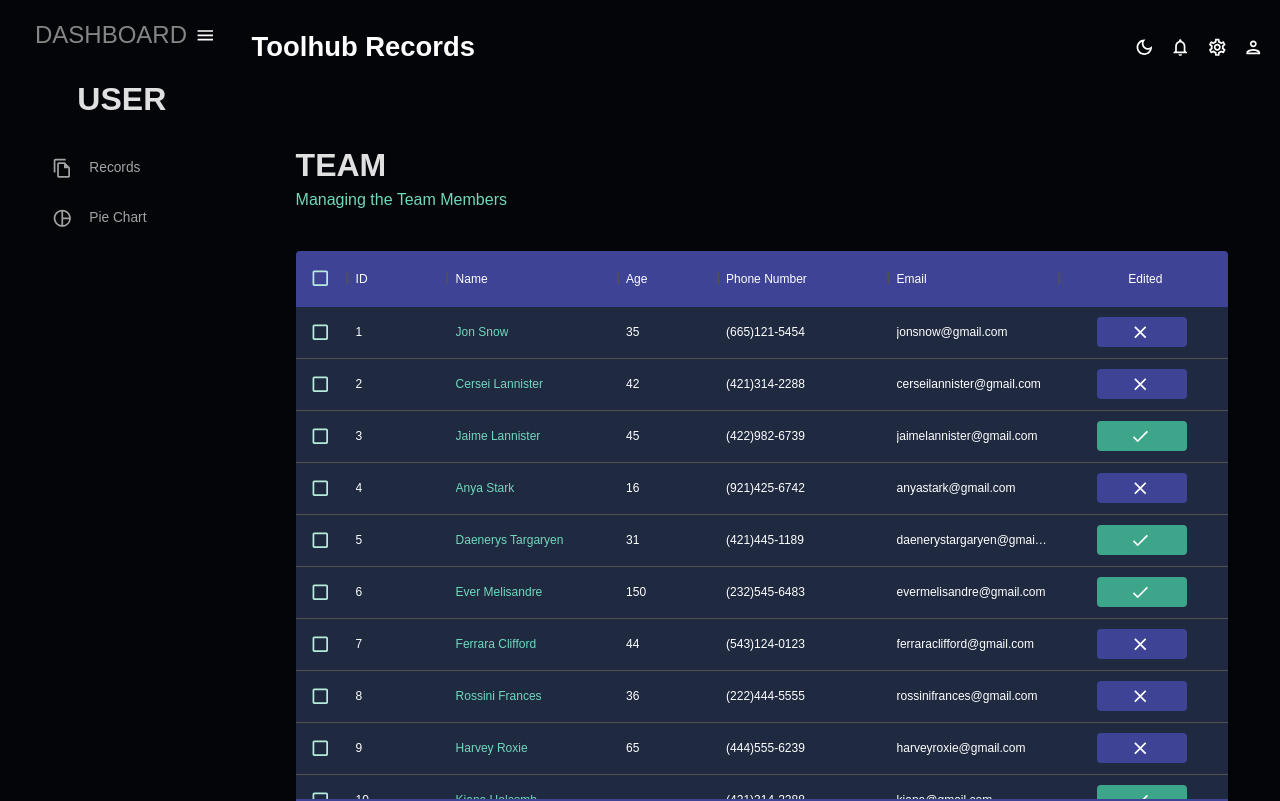
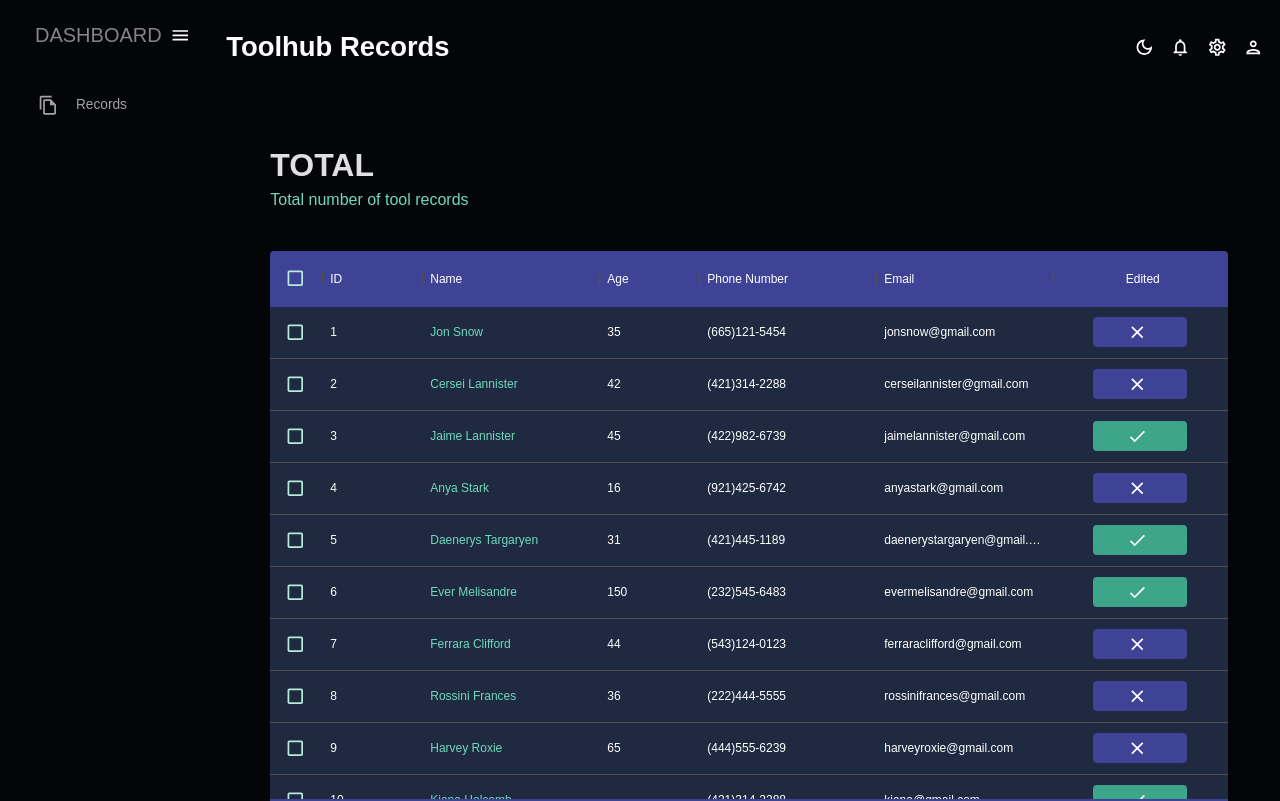
Before and after one commit to Graycemuthui/Toolhub-Record-Management, a React (Create React App) app: page / in a window 1280 px wide. Shown: the top 801 px of the page. Built offline with nearby package versions, Linux system fonts and the light colour scheme.

Commit message:
Create the table for missing records

```diff
--- a/src/App.js
+++ b/src/App.js
@@ -4,8 +4,6 @@ import { Routes, Route } from "react-router-dom";
 import TopBar from "./components/dashboard/TopBar";
 import SideBar from "./components/dashboard/SideBar";
 import MainPage from "./components/dashboard/MainPage";
-import Pie from "./components/dashboard/Pie";
-import Records from "./components/dashboard/Records";
 
 function App() {
   const [theme, colorMode] = useMode();
@@ -20,8 +18,6 @@ function App() {
             <TopBar />
             <Routes>
               <Route path="/" element={<MainPage />} />
-              <Route path="/tools" element={<Records />} />
-              <Route path="/pie" element={<Pie />} />
             </Routes>
           </main>
         </div>
--- a/src/components/dashboard/mainpage.jsx
+++ b/src/components/dashboard/mainpage.jsx
@@ -1,10 +1,12 @@
-import Records from "./Records";
+import Records from "./records/Records";
+import MissingRecords from "./records/MissingRecords";
 import "../../index.css";
 
 const MainPage = () => {
   return (
     <div className="mainpage">
       <Records />
+      <MissingRecords />
     </div>
   );
 };
--- a/src/components/dashboard/Records.jsx
+++ b/src/components/dashboard/records/MissingRecords.js
@@ -1,12 +1,12 @@
 import { Box, Typography, useTheme } from "@mui/material";
 import { DataGrid } from "@mui/x-data-grid";
-import { tokens } from "../../color";
-import { records } from "../data/MockData";
+import { tokens } from "../../../color";
+import { records } from "../../data/MockData";
 import DoneOutlinedIcon from "@mui/icons-material/DoneOutlined";
 import CloseOutlinedIcon from "@mui/icons-material/CloseOutlined";
-import Header from "../../components/Header";
+import Header from "../../Header";
 
-const Records = () => {
+const MissingRecords = () => {
   const theme = useTheme();
   const colors = tokens(theme.palette.mode);
   const columns = [
@@ -16,13 +16,6 @@ const Records = () => {
       headerName: "Name",
       flex: 1,
       cellClassName: "name-column--cell",
-    },
-    {
-      field: "age",
-      headerName: "Age",
-      type: "number",
-      headerAlign: "left",
-      align: "left",
     },
     {
       field: "phone",
@@ -70,7 +63,10 @@ const Records = () => {
 
   return (
     <Box m="20px">
-      <Header title="TEAM" subtitle="Managing the Team Members" />
+      <Header
+        title="MISSING RECORDS"
+        subtitle="Total number of missing tool records"
+      />
       <Box
         m="40px 0 0 0"
         height="75vh"
@@ -110,4 +106,4 @@ const Records = () => {
   );
 };
 
-export default Records;
+export default MissingRecords;
--- /dev/null
+++ b/src/components/dashboard/records/Records.jsx
@@ -0,0 +1,113 @@
+import { Box, Typography, useTheme } from "@mui/material";
+import { DataGrid } from "@mui/x-data-grid";
+import { tokens } from "../../../color";
+import { records } from "../../data/MockData";
+import DoneOutlinedIcon from "@mui/icons-material/DoneOutlined";
+import CloseOutlinedIcon from "@mui/icons-material/CloseOutlined";
+import Header from "../../Header";
+
+const Records = () => {
+  const theme = useTheme();
+  const colors = tokens(theme.palette.mode);
+  const columns = [
+    { field: "id", headerName: "ID" },
+    {
+      field: "name",
+      headerName: "Name",
+      flex: 1,
+      cellClassName: "name-column--cell",
+    },
+    {
+      field: "age",
+      headerName: "Age",
+      type: "number",
+      headerAlign: "left",
+      align: "left",
+    },
+    {
+      field: "phone",
+      headerName: "Phone Number",
+      flex: 1,
+    },
+    {
+      field: "email",
+      headerName: "Email",
+      flex: 1,
+    },
+    {
+      field: "edited",
+      headerName: "Edited",
+      type: "boolean",
+      flex: 1,
+      renderCell: ({ row: { edited } }) => {
+        return (
+          <Box
+            width="60%"
+            m="0 auto"
+            p="5px"
+            display="flex"
+            justifyContent="center"
+            backgroundColor={
+              edited === true
+                ? colors.greenAccent[600]
+                : edited === false
+                ? colors.blueAccent[700]
+                : colors.blueAccent[700]
+            }
+            borderRadius="4px"
+          >
+            {edited === true && <DoneOutlinedIcon />}
+            {edited === false && <CloseOutlinedIcon />}
+
+            <Typography color={colors.grey[200]} sx={{ ml: "5px" }}>
+              {edited}
+            </Typography>
+          </Box>
+        );
+      },
+    },
+  ];
+
+  return (
+    <Box m="20px">
+      <Header title="TOTAL" subtitle="Total number of tool records" />
+      <Box
+        m="40px 0 0 0"
+        height="75vh"
+        sx={{
+          "& .MuiDataGrid-root": {
+            border: "none",
+          },
+          "& .MuiDataGrid-cell": {
+            borderBottom: "none",
+          },
+          "& .name-column--cell": {
+            color: colors.greenAccent[400],
+          },
+          "& .MuiDataGrid-columnHeaders": {
+            backgroundColor: colors.blueAccent[700],
+            borderBottom: "none",
+          },
+          "& .MuiDataGrid-virtualScroller": {
+            backgroundColor: colors.primary[400],
+          },
+          "& .MuiDataGrid-footerContainer": {
+            borderTop: "none",
+            backgroundColor: colors.blueAccent[700],
+          },
+          "& .MuiCheckbox-root": {
+            color: `${colors.greenAccent[200]} !important`,
+          },
+        }}
+      >
+        <DataGrid
+          checkboxSelection
+          rows={records.mockDataRecords}
+          columns={columns}
+        />
+      </Box>
+    </Box>
+  );
+};
+
+export default Records;
--- a/src/components/dashboard/sidebar.jsx
+++ b/src/components/dashboard/sidebar.jsx
@@ -5,7 +5,6 @@ import { Link } from "react-router-dom";
 import { tokens } from "../../color";
 import MenuOutlinedIcon from "@mui/icons-material/MenuOutlined";
 import FileCopyOutlinedIcon from "@mui/icons-material/FileCopyOutlined";
-import PieChartOutlineOutlinedIcon from "@mui/icons-material/PieChartOutlineOutlined";
 
 const Item = ({ title, to, icon, selected, setSelected }) => {
   const theme = useTheme();
@@ -68,7 +67,7 @@ const SideBar = () => {
                 alignItems="center"
                 ml="15px"
               >
-                <Typography variant="h3" color={colors.grey[400]}>
+                <Typography variant="h4" color={colors.grey[400]}>
                   DASHBOARD
                 </Typography>
                 <IconButton onClick={() => setIsCollapsed(!isCollapsed)}>
@@ -78,34 +77,11 @@ const SideBar = () => {
             )}
           </MenuItem>
 
-          {!isCollapsed && (
-            <Box mb="25px">
-              <Box textAlign="center">
-                <Typography
-                  variant="h2"
-                  color={colors.grey[100]}
-                  fontWeight="bold"
-                  sx={{ m: "10px 0 0 0" }}
-                >
-                  USER
-                </Typography>
-              </Box>
-            </Box>
-          )}
-
-          <Box paddingLeft={isCollapsed ? undefined : "10%"}>
+          <Box paddingLeft={isCollapsed ? undefined : "5%"}>
             <Item
               title="Records"
               to="/records"
               icon={<FileCopyOutlinedIcon />}
-              selected={selected}
-              setSelected={setSelected}
-            />
-
-            <Item
-              title="Pie Chart"
-              to="/pie"
-              icon={<PieChartOutlineOutlinedIcon />}
               selected={selected}
               setSelected={setSelected}
             />
--- a/src/components/data/MockData.js
+++ b/src/components/data/MockData.js
@@ -128,12 +128,14 @@ export const records = {
       id: 17,
       name: "Shaq Deff",
       email: "shaq@gmail.com",
+      phone: "(445)445-1249",
       edited: true,
     },
     {
       id: 18,
       name: "Sandy Mutinda",
       email: "sandy@gmail.com",
+      phone: "(341)235-1163",
       edited: false,
     },
   ],
```
Also changed, not shown: src/components/dashboard/records/Pie.jsx (renamed from src/components/dashboard/Pie.jsx).
